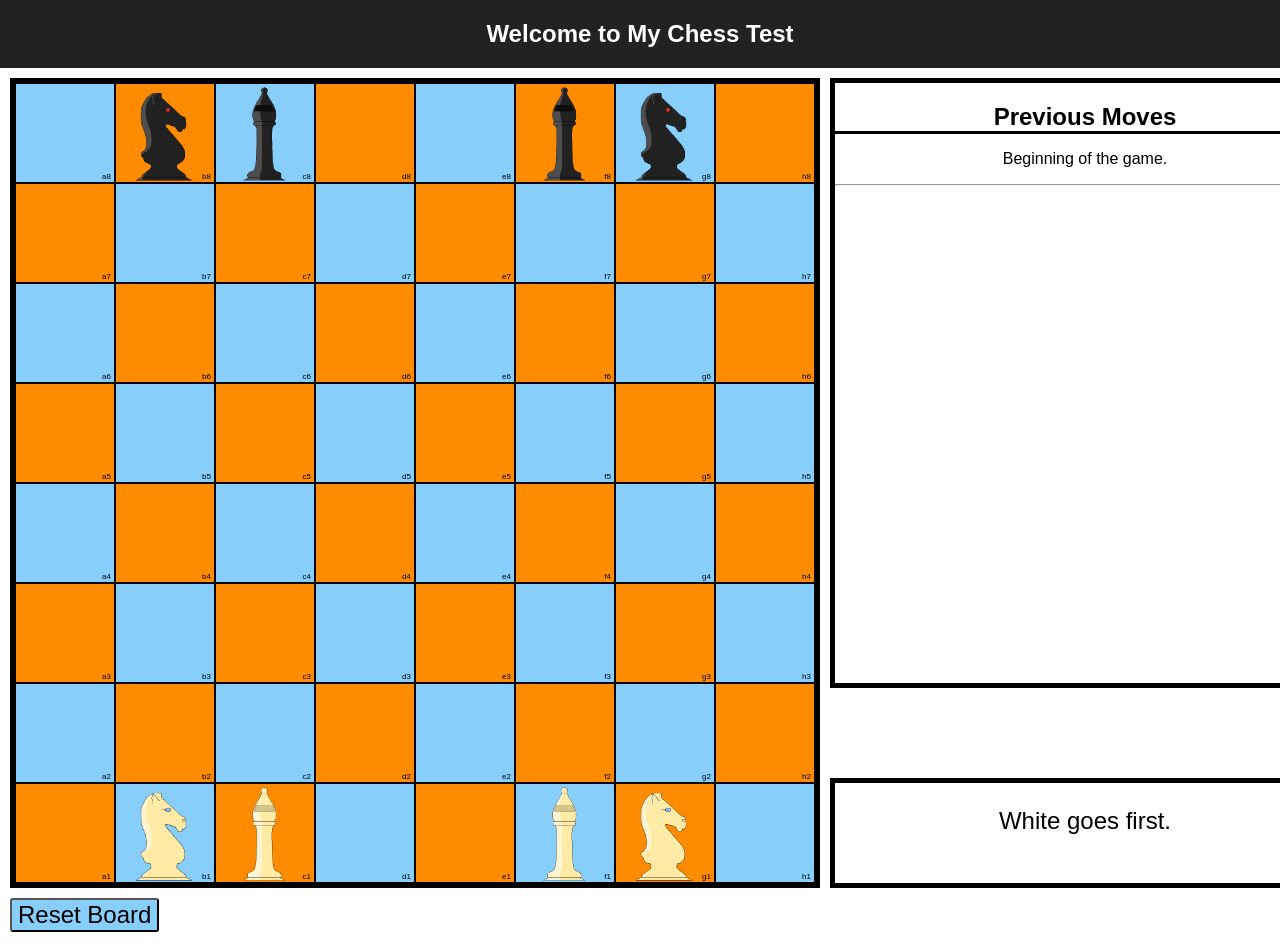
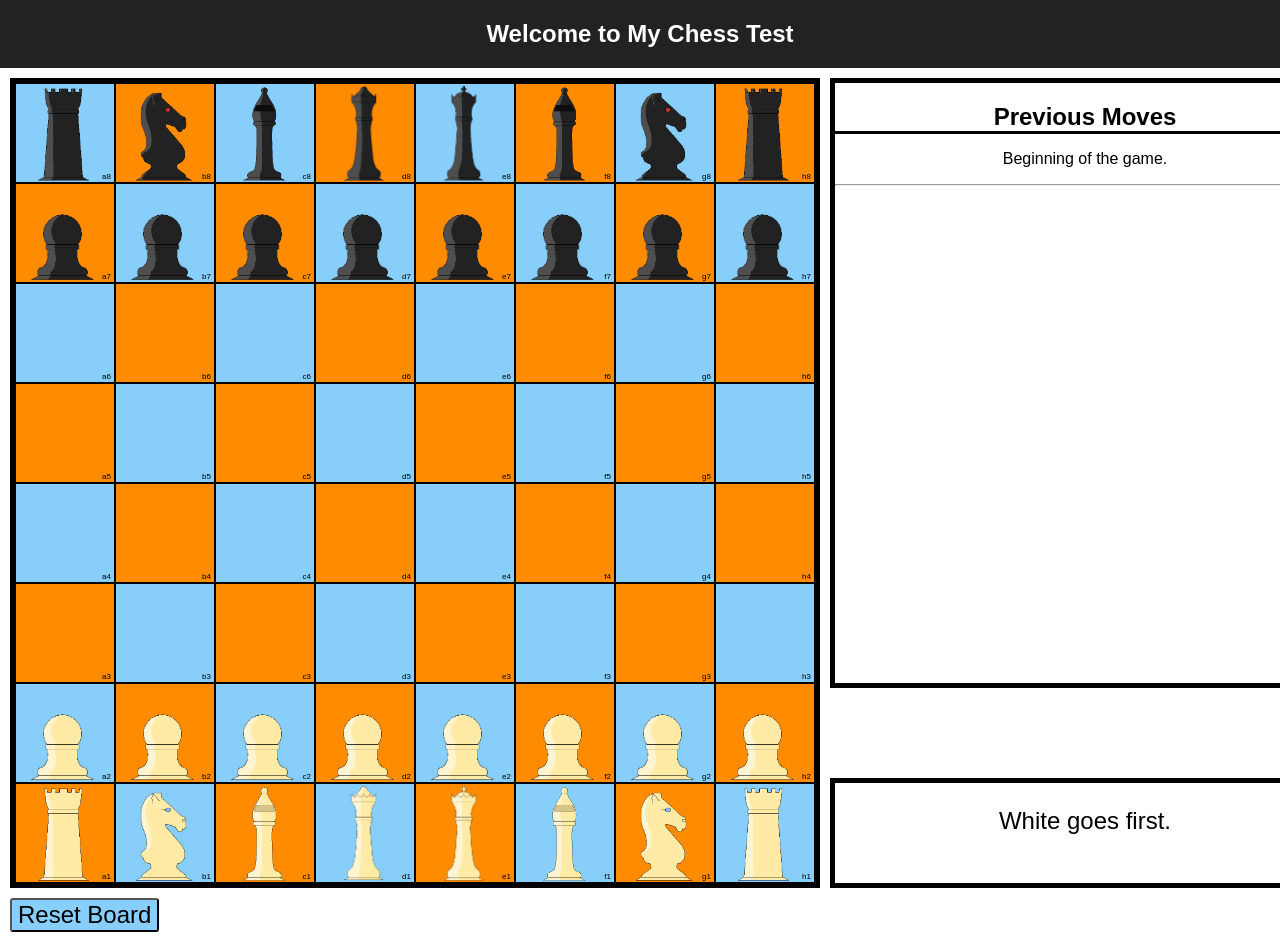
Before and after one commit to bigrocketgames/chess-test, a React (Create React App) app: page / in a window 1280 px wide. Shown: the top 948 px of the page. Built offline with nearby package versions, Linux system fonts and the light colour scheme.

Commit message:
feat: Updated styles to show and animate all pieces.

```diff
--- a/src/App.css
+++ b/src/App.css
@@ -76,8 +76,23 @@ p.spaceName {
 }
 
 /* Animations */
+.rookwhite {
+  background: center / contain no-repeat url("./images/rook_white.png");
+  animation: 1s fadeIn;
+}
+
+.rookblack {
+  background: center / contain no-repeat url("./images/rook_black.png");
+  animation: 1s fadeIn;
+}
+
 .knightwhite {
   background: center / contain no-repeat url("./images/knight_white.png");
+  animation: 1s fadeIn;
+}
+
+.knightblack {
+  background: center / contain no-repeat url("./images/knight_black.png");
   animation: 1s fadeIn;
 }
 
@@ -86,13 +101,38 @@ p.spaceName {
   animation: 1s fadeIn;
 }
 
-.knightblack {
-  background: center / contain no-repeat url("./images/knight_black.png");
+.bishopblack {
+  background: center / contain no-repeat url("./images/bishop_black.png");
   animation: 1s fadeIn;
 }
 
-.bishopblack {
-  background: center / contain no-repeat url("./images/bishop_black.png");
+.queenwhite {
+  background: center / contain no-repeat url("./images/queen_white.png");
+  animation: 1s fadeIn;
+}
+
+.queenblack {
+  background: center / contain no-repeat url("./images/queen_black.png");
+  animation: 1s fadeIn;
+}
+
+.kingwhite {
+  background: center / contain no-repeat url("./images/king_white.png");
+  animation: 1s fadeIn;
+}
+
+.kingblack {
+  background: center / contain no-repeat url("./images/king_black.png");
+  animation: 1s fadeIn;
+}
+
+.pawnwhite {
+  background: center / contain no-repeat url("./images/pawn_white.png");
+  animation: 1s fadeIn;
+}
+
+.pawnblack {
+  background: center / contain no-repeat url("./images/pawn_black.png");
   animation: 1s fadeIn;
 }
 
```
